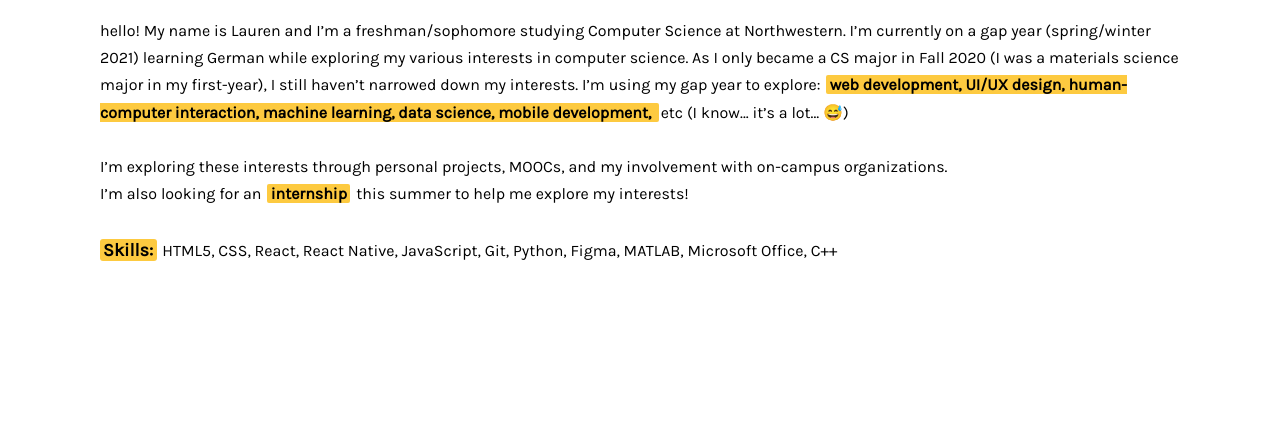
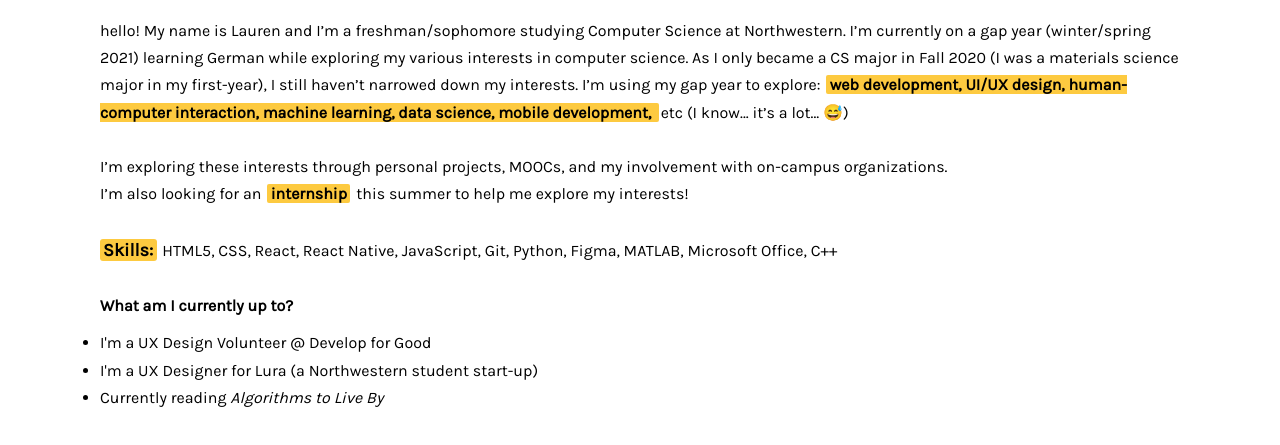
Before and after one commit to lbichelmeir/portfolio, a plain HTML site: page about.html in a window 1280 px wide. Shown: the part 167-612 px from the top of the page. Drawn offline with Linux system fonts and the light colour scheme.

Commit message:
updated about

```diff
--- a/about.html
+++ b/about.html
@@ -32,7 +32,7 @@
     <div class="aboutme">
       <p class="aboutme_p">
         hello! My name is Lauren and I’m a freshman/sophomore studying Computer Science at Northwestern.
-        I’m currently on a gap year (spring/winter 2021) learning German while exploring my various interests in computer science.
+        I’m currently on a gap year (winter/spring 2021) learning German while exploring my various interests in computer science.
         As I only became a CS major in Fall 2020 (I was a materials science major in my first-year),
         I still haven’t narrowed down my interests.
         I’m using my gap year to explore:
@@ -49,11 +49,23 @@
       <br>
       <br>
 
-
-
-
         <span class="aboutme_p-skills"> Skills: </span>
                HTML5, CSS, React, React Native, JavaScript, Git, Python, Figma, MATLAB, Microsoft Office, C++
+      <br>
+      <br>
+      <b>What am I currently up to?  </b>
+      <ul class="aboutme_p">
+        <li>
+          I'm a UX Design Volunteer @ Develop for Good
+        </li>
+        <li>
+          I'm a UX Designer for Lura (a Northwestern student start-up)
+        </li>
+        <li>
+          Currently reading <i> Algorithms to Live By </i>
+        </li>
+
+      </ul>
       </p>
 
 
```
